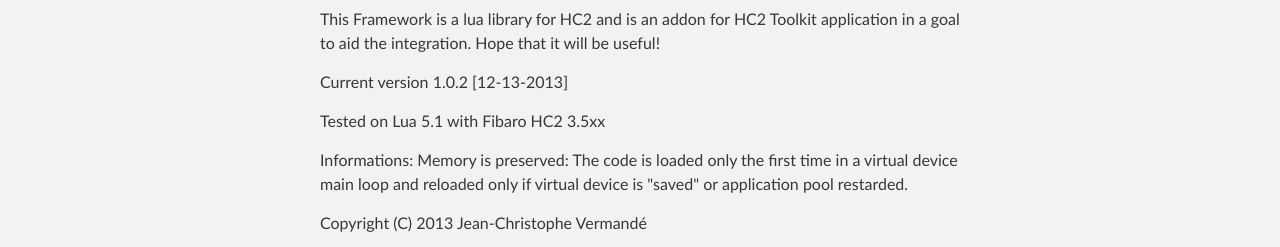
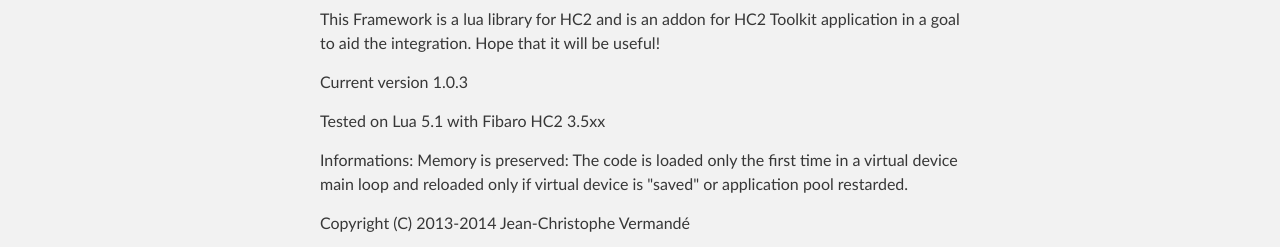
Before and after one commit to Krikroff77/Fibaro-HC2-Lua-Framework, a plain HTML site: page index.html in a window 1280 px wide. Shown: the part 353-600 px from the top of the page. Drawn offline with Linux system fonts and the light colour scheme.

Commit message:
Update index.html

```diff
--- a/index.html
+++ b/index.html
@@ -37,13 +37,13 @@
 <p>This Framework is a lua library for HC2 and is an addon for HC2 Toolkit application in a goal to aid the integration.
 Hope that it will be useful!</p>
 
-<p>Current version 1.0.2 [12-13-2013]</p>
+<p>Current version 1.0.3</p>
 
 <p>Tested on Lua 5.1 with Fibaro HC2 3.5xx</p>
 
 <p><b>Informations:</b> Memory is preserved: The code is loaded only the first time in a virtual device main loop and reloaded only if virtual device is "saved" or application pool restarded.</p>
 
-<p>Copyright (C) 2013 Jean-Christophe Vermandé</p>
+<p>Copyright (C) 2013-2014 Jean-Christophe Vermandé</p>
 
 <p>This program is free software: you can redistribute it and/or modify it under the terms of the GNU General Public License as published by the Free Software Foundation, either version 3 of the License, orat your option) any later version.</p>
       </section>
```
